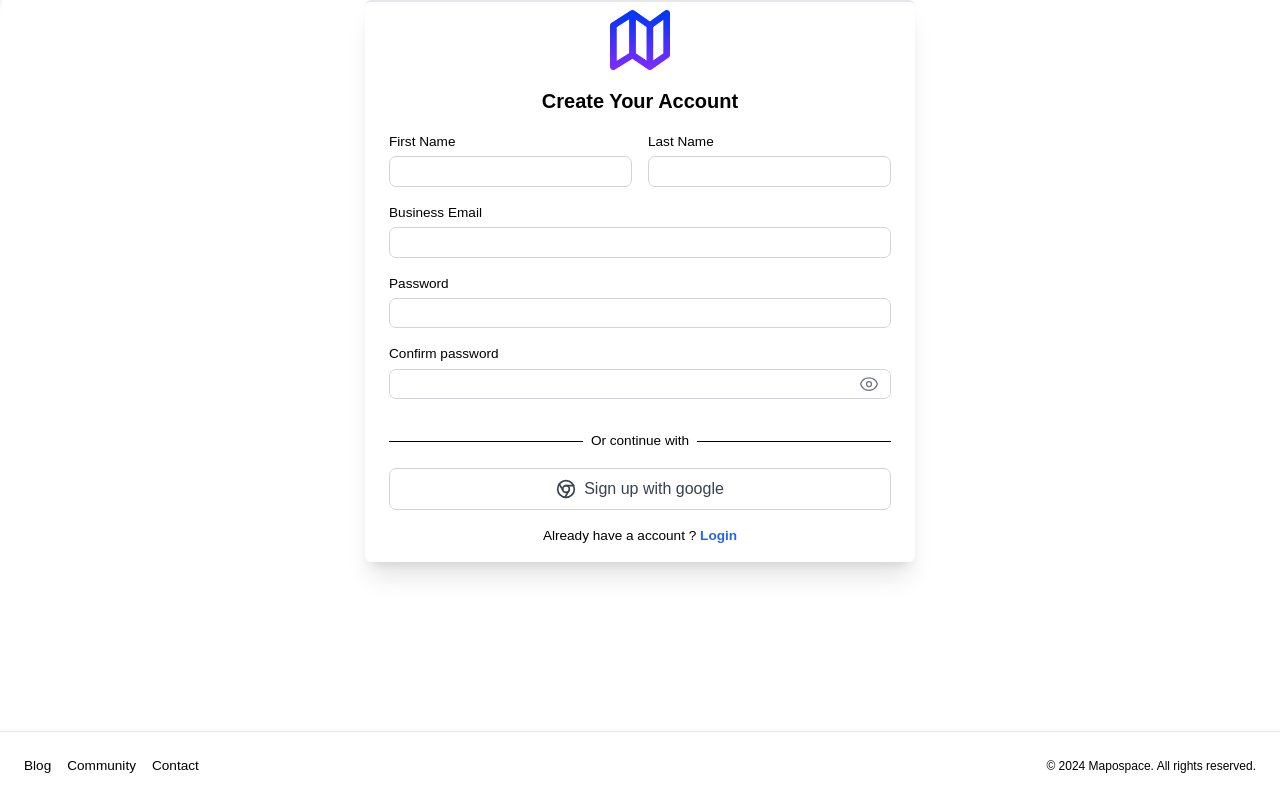
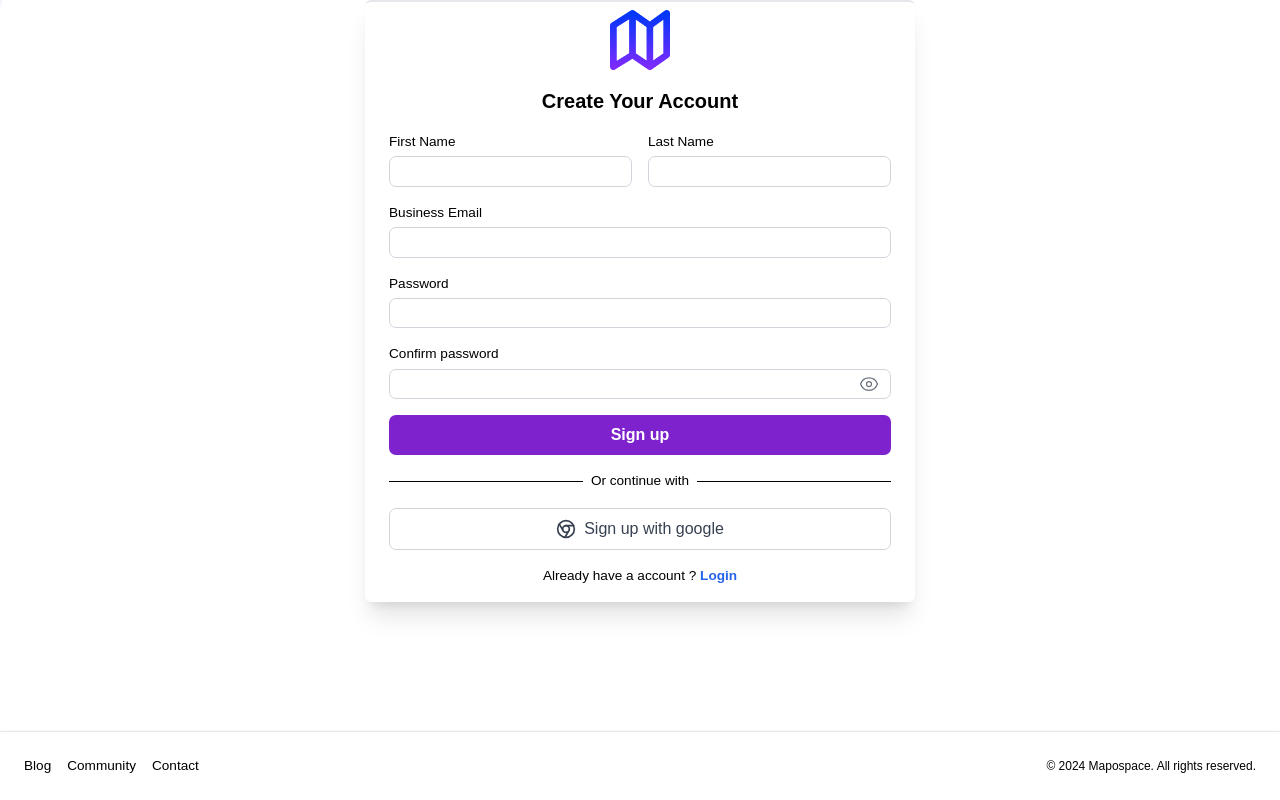
Before and after one commit to mapospace/mapospace-frontend, a React (Create React App) app: page /mapospace-frontend/signup in a window 1280 px wide. Built offline with nearby package versions, Linux system fonts and the light colour scheme; the HTML template or start-up script is replaced by a standard one.

Commit message:
enable button on signup page

```diff
--- a/src/Components/Auth/SignUpComponents/SignUp.jsx
+++ b/src/Components/Auth/SignUpComponents/SignUp.jsx
@@ -1,5 +1,4 @@
 import React, { useRef, useState } from "react";
-// import Button from "../../Common/Button";
 import { validateForm } from "../../Common/validator";
 import Snackbar from "../../Common/snackbar";
 import logo from "../../../assets/logo.png";
@@ -8,6 +7,7 @@ import { motion } from "framer-motion";
 import axios from "axios";
 import { EyeIcon, EyeSlashIcon } from "@heroicons/react/24/outline";
 import LoadingBar from 'react-top-loading-bar'
+import Button from "../../Common/ButtonComponent";
 
 export default function SignUp() {
   const [visible, setVisible] = useState(true);
@@ -227,7 +227,7 @@ export default function SignUp() {
               )}
             </div>
             <div className="flex justify-center mt-4">
-              {/* <Button label="Sign up" /> */}
+              <Button label="Sign up" />
             </div>
           </form>
           <div className="relative my-4">
```
